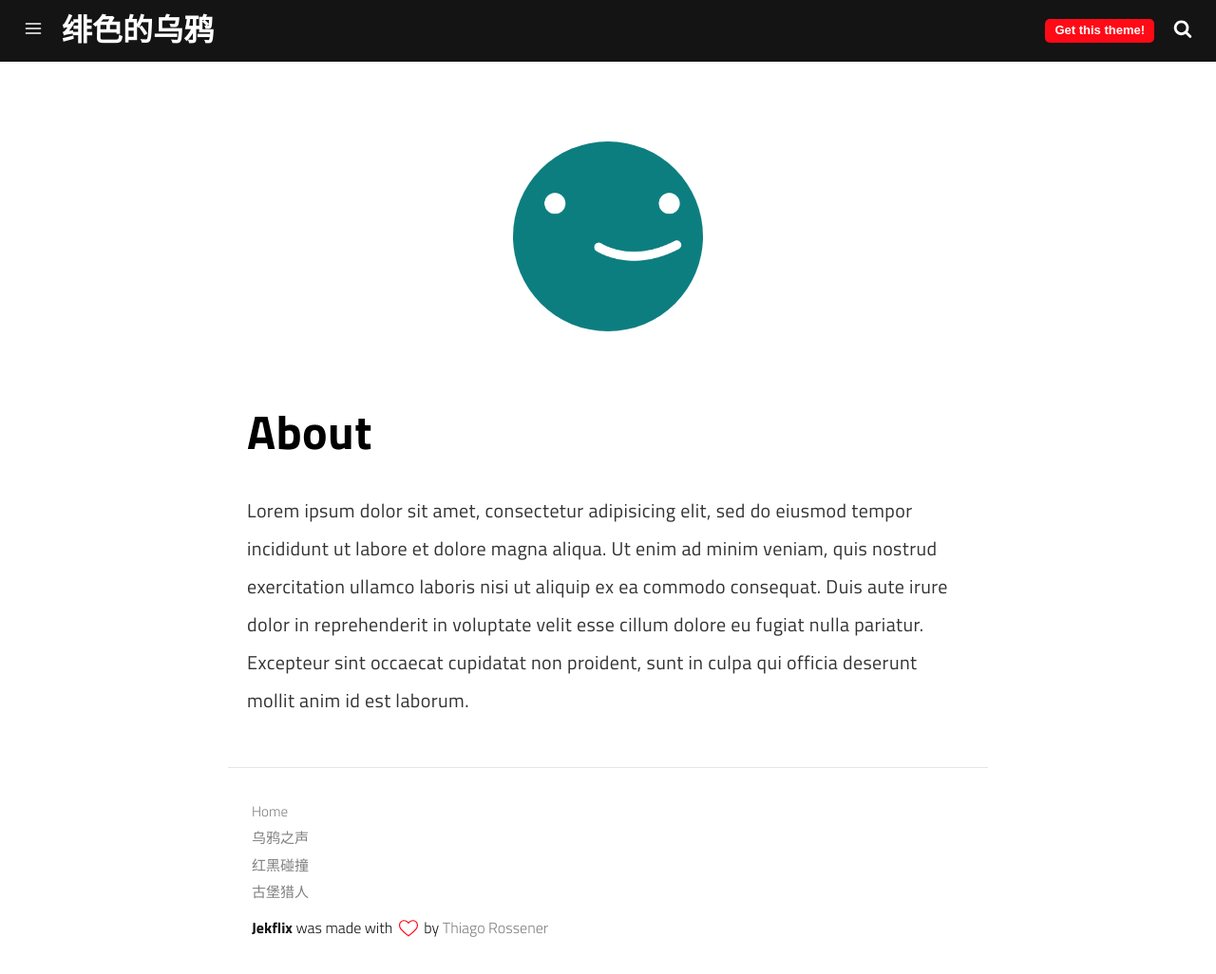
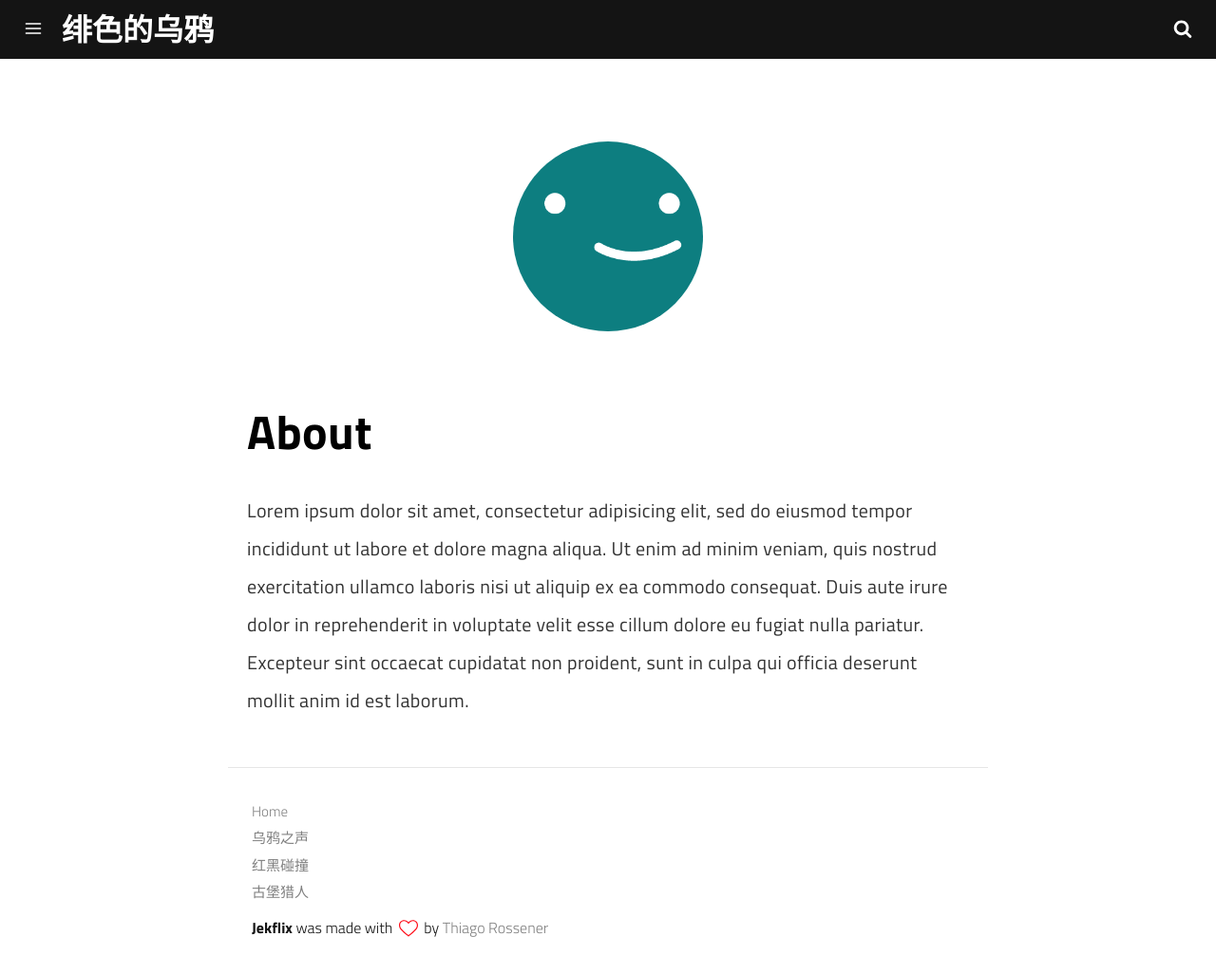
Before and after one commit to ScarletRook/SCARLETROOK.GITHUB.IO, a Jekyll site: the page built from pages/about.md, in a window 1280 px wide and 1026 px high. Shown: the whole window at 95% size. Built offline with Jekyll 4.4.1, drawn with Linux system fonts in a browser that asks for light colours; a script that is not in the unit is left out.

Commit message:
Update _config.yml

```diff
--- a/_config.yml
+++ b/_config.yml
@@ -1,6 +1,6 @@
 # Site Settings
 name: 绯色的乌鸦
-title: scarlet_Rook
+title: Scarlet_Rook | (love == 0 && 0 == start)
 description: (love == 0 && 0 == start)
 # tags:
 #   - blog
@@ -8,7 +8,7 @@
 #   - jekyll
 #   - theme
 #   - netlify
-# show_hero: true
+show_hero: false
 menu:
   - title: Home
     url: /
@@ -60,7 +60,7 @@
   authors:
     output: true
 paginate_path: "/page/:num/"
-show_get_theme_btn: true
+show_get_theme_btn: false
 use_logo: false
 
 # Content paginator
```
